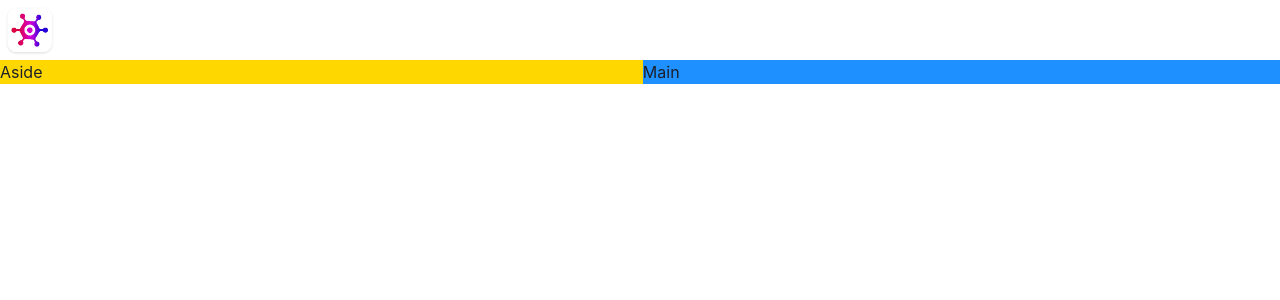
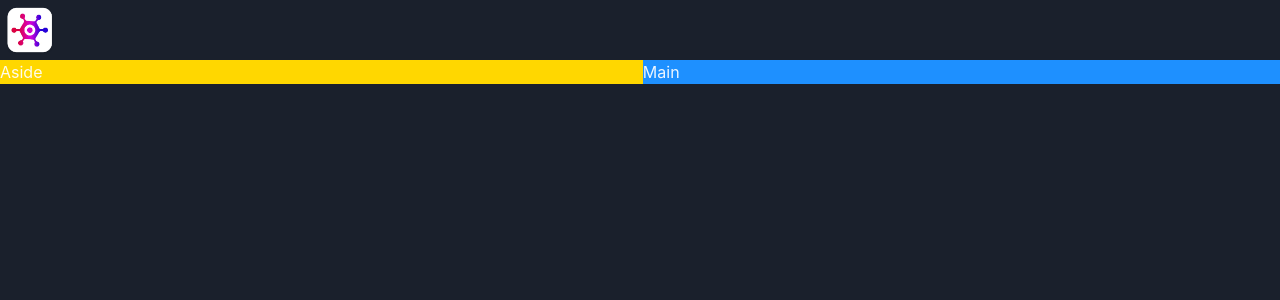
Before and after one commit to chakr0une/game-hub, a React (Vite) app: page / in a window 1280 px wide. Shown: the top 300 px of the page. Built offline with nearby package versions, Linux system fonts and the light colour scheme.

Commit message:
Implementing the Dark Mode

```diff
--- a/src/main.tsx
+++ b/src/main.tsx
@@ -1,13 +1,15 @@
-import React from 'react'
-import ReactDOM from 'react-dom/client'
-import { ChakraProvider } from '@chakra-ui/react'
-import App from './App'
-import './index.css'
+import React from 'react';
+import ReactDOM from 'react-dom/client';
+import { ChakraProvider, ColorModeScript } from '@chakra-ui/react';
+import App from './App';
+import theme from './theme';
+import './index.css';
 
 ReactDOM.createRoot(document.getElementById('root') as HTMLElement).render(
   <React.StrictMode>
-    <ChakraProvider>
-       <App />
+    <ChakraProvider theme={theme}>
+      <ColorModeScript initialColorMode={theme.config.initialColorMode} />
+      <App />
     </ChakraProvider>
-  </React.StrictMode>,
-)
+  </React.StrictMode>
+);
--- /dev/null
+++ b/src/theme.ts
@@ -0,0 +1,9 @@
+import { extendTheme, ThemeConfig } from '@chakra-ui/react';
+
+const config: ThemeConfig = {
+  initialColorMode: 'dark',
+};
+
+const theme = extendTheme({ config });
+
+export default theme;
```
